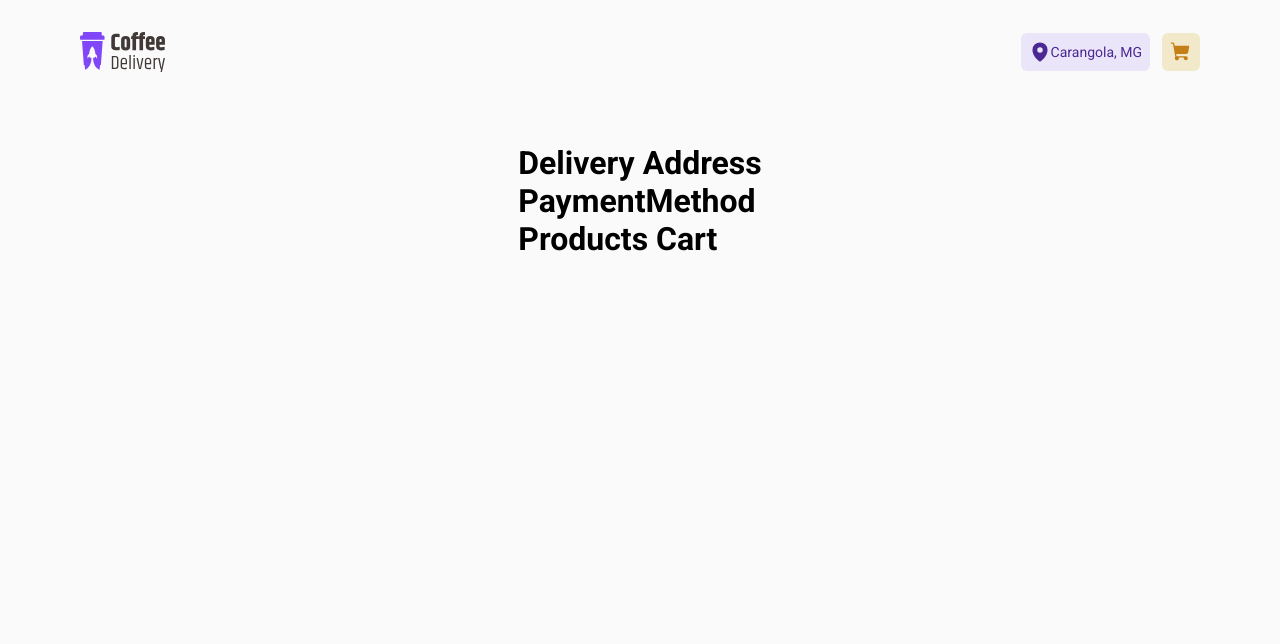
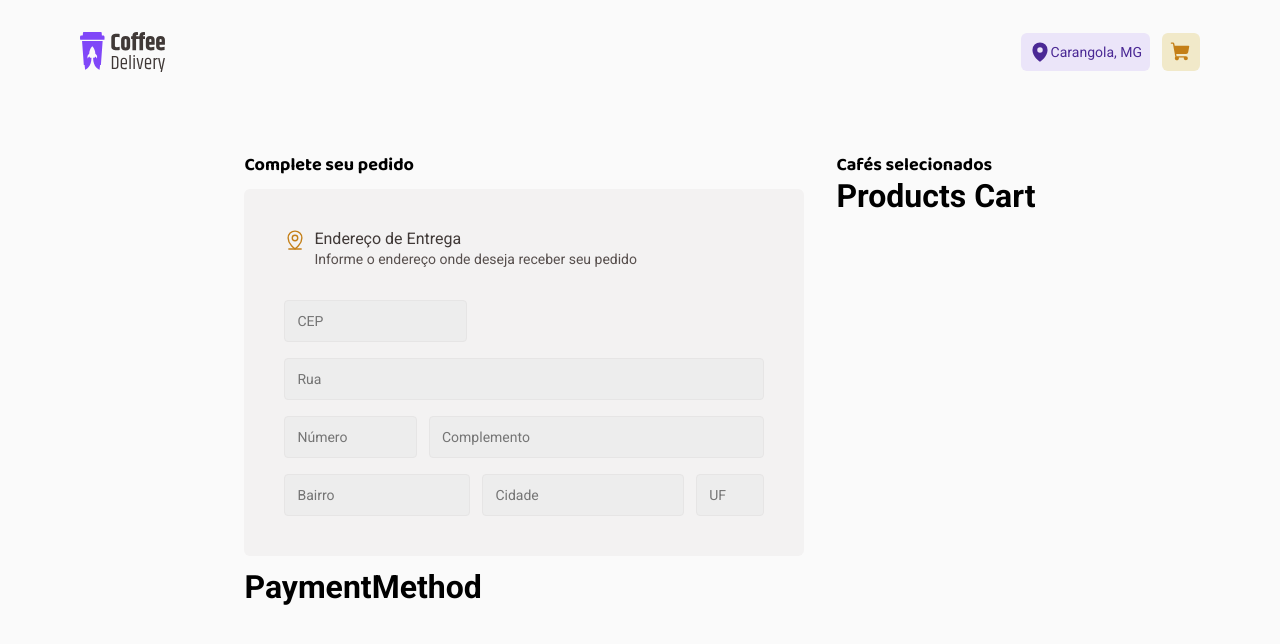
Before and after one commit to walkerblobato/coffee-delivery, a React (Vite) app: page /order-products in a window 1280 px wide. Shown: the top 644 px of the page. Built offline with nearby package versions, Linux system fonts and the light colour scheme.

Commit message:
feat: create component DeliveryAddress

```diff
--- a/src/pages/Home/Components/CoffeeList/styles.ts
+++ b/src/pages/Home/Components/CoffeeList/styles.ts
@@ -2,7 +2,7 @@ import styled from 'styled-components'
 
 export const CoffeeListStyles = styled.section`
   h2 {
-    font-family: 'Baloo 2';
+    font-family: 'Baloo 2', cursive;
     max-width: 25.6rem;
     font-size: 3.2rem;
     margin: 5rem 0;
@@ -34,7 +34,7 @@ export const CoffeeCard = styled.div`
   padding: 2.4rem;
 
   h3 {
-    font-family: 'Baloo 2';
+    font-family: 'Baloo 2', cursive;
     font-size: 2rem;
     color: ${(props) => props.theme.base['base-subtitle']};
     margin: 0.8rem 0;
@@ -138,8 +138,9 @@ export const BuyActions = styled.div`
     font-family: 'Roboto';
     font-size: 1.4rem;
     color: ${(props) => props.theme.base['base-text']};
+
     span {
-      font-family: 'baloo 2';
+      font-family: 'Baloo 2', cursive;
       font-size: 2.4rem;
       font-weight: 800;
     }
--- a/src/pages/OrderProducts/Components/DeliveryAddress/index.tsx
+++ b/src/pages/OrderProducts/Components/DeliveryAddress/index.tsx
@@ -1,3 +1,43 @@
+import { MapPinLine } from 'phosphor-react'
+import {
+  AddressInput,
+  AddressInputContainer,
+  DeliveryAddressContainer,
+  DeliveryHeader,
+  DeliveryTitle,
+  InputSection,
+} from './styles'
+
 export const DeliveryAddress = () => {
-  return <h1>Delivery Address</h1>
+  return (
+    <DeliveryAddressContainer>
+      <DeliveryHeader>
+        <MapPinLine size={22} />
+
+        <DeliveryTitle>
+          <h3>Endereço de Entrega</h3>
+          <p>Informe o endereço onde deseja receber seu pedido</p>
+        </DeliveryTitle>
+      </DeliveryHeader>
+
+      <AddressInputContainer>
+        <AddressInput placeholder="CEP" width="38%" />
+        <AddressInput placeholder="Rua" />
+
+        <InputSection>
+          <AddressInput placeholder="Número" width="38%" />
+          <AddressInput placeholder="Complemento" width="100%" />
+        </InputSection>
+
+        <InputSection>
+          <AddressInput placeholder="Bairro" />
+
+          <div>
+            <AddressInput placeholder="Cidade" width="75%" />
+            <AddressInput placeholder="UF" width="25%" />
+          </div>
+        </InputSection>
+      </AddressInputContainer>
+    </DeliveryAddressContainer>
+  )
 }
--- a/src/pages/OrderProducts/Components/DeliveryAddress/styles.ts
+++ b/src/pages/OrderProducts/Components/DeliveryAddress/styles.ts
@@ -0,0 +1,81 @@
+import styled from 'styled-components'
+
+export const DeliveryAddressContainer = styled.div`
+  padding: 4rem;
+  background-color: ${(props) => props.theme.base['base-card']};
+  border-radius: 0.6rem;
+  width: 56rem;
+
+  @media (max-width: 696px) {
+    width: 95vw;
+  }
+
+  @media (max-width: 570px) {
+    padding: 2rem;
+  }
+`
+
+export const DeliveryHeader = styled.div`
+  display: flex;
+  gap: 0.8rem;
+  margin-bottom: 3.2rem;
+
+  svg {
+    color: ${(props) => props.theme.product['yellow-dark']};
+  }
+`
+
+export const DeliveryTitle = styled.div`
+  font-family: 'Roboto', sans-serif;
+  display: flex;
+  flex-direction: column;
+
+  h3 {
+    font-size: 1.6rem;
+    color: ${(props) => props.theme.base['base-subtitle']};
+    font-weight: 400;
+    line-height: 130%;
+  }
+
+  p {
+    font-size: 1.4rem;
+    color: ${(props) => props.theme.base['base-text']};
+    font-weight: 400;
+    line-height: 130%;
+  }
+`
+
+export const AddressInputContainer = styled.div`
+  display: flex;
+  justify-content: start;
+  flex-direction: column;
+  gap: 1.6rem;
+`
+
+interface IAddressInputProps {
+  width?: string
+}
+
+export const AddressInput = styled.input<IAddressInputProps>`
+  background-color: ${(props) => props.theme.base['base-input']};
+  color: ${(props) => props.theme.base['base-label']};
+  font-size: 1.4rem;
+  border-radius: 0.4rem;
+  border: 1px solid ${(props) => props.theme.base['base-button']};
+  padding: 1.2rem;
+  width: ${(props) => props.width};
+`
+
+export const InputSection = styled.div`
+  display: flex;
+  gap: 1.2rem;
+
+  div {
+    display: flex;
+    gap: 1.2rem;
+  }
+
+  @media (max-width: 570px) {
+    flex-direction: column;
+  }
+`
--- a/src/pages/OrderProducts/index.tsx
+++ b/src/pages/OrderProducts/index.tsx
@@ -2,15 +2,22 @@ import { DeliveryAddress } from './Components/DeliveryAddress'
 import { PaymentMethods } from './Components/PaymentMethods'
 import { ProductsCart } from './Components/ProductsCart'
 
+import { OrderContainer, OderUserData, Subtitle } from './styles'
+
 export const OrderProducts = () => {
   return (
-    <div>
-      <div>
+    <OrderContainer>
+      <OderUserData>
+        <Subtitle>Complete seu pedido</Subtitle>
+
         <DeliveryAddress />
         <PaymentMethods />
+      </OderUserData>
+
+      <div>
+        <Subtitle>Cafés selecionados</Subtitle>
+        <ProductsCart />
       </div>
-
-      <ProductsCart />
-    </div>
+    </OrderContainer>
   )
 }
--- a/src/pages/OrderProducts/styles.ts
+++ b/src/pages/OrderProducts/styles.ts
@@ -0,0 +1,26 @@
+import styled from 'styled-components'
+
+export const OrderContainer = styled.div`
+  display: flex;
+  justify-content: center;
+  gap: 3.2rem;
+  padding: 1rem;
+
+  @media (max-width: 1050px) {
+    flex-direction: column-reverse;
+  }
+`
+
+export const OderUserData = styled.div`
+  display: flex;
+  flex-direction: column;
+  gap: 1.2rem;
+`
+
+export const Subtitle = styled.h2`
+  font-family: 'Baloo 2', cursive;
+  font-size: 1.8rem;
+  font-style: normal;
+  font-weight: 700;
+  line-height: 130%;
+`
```
